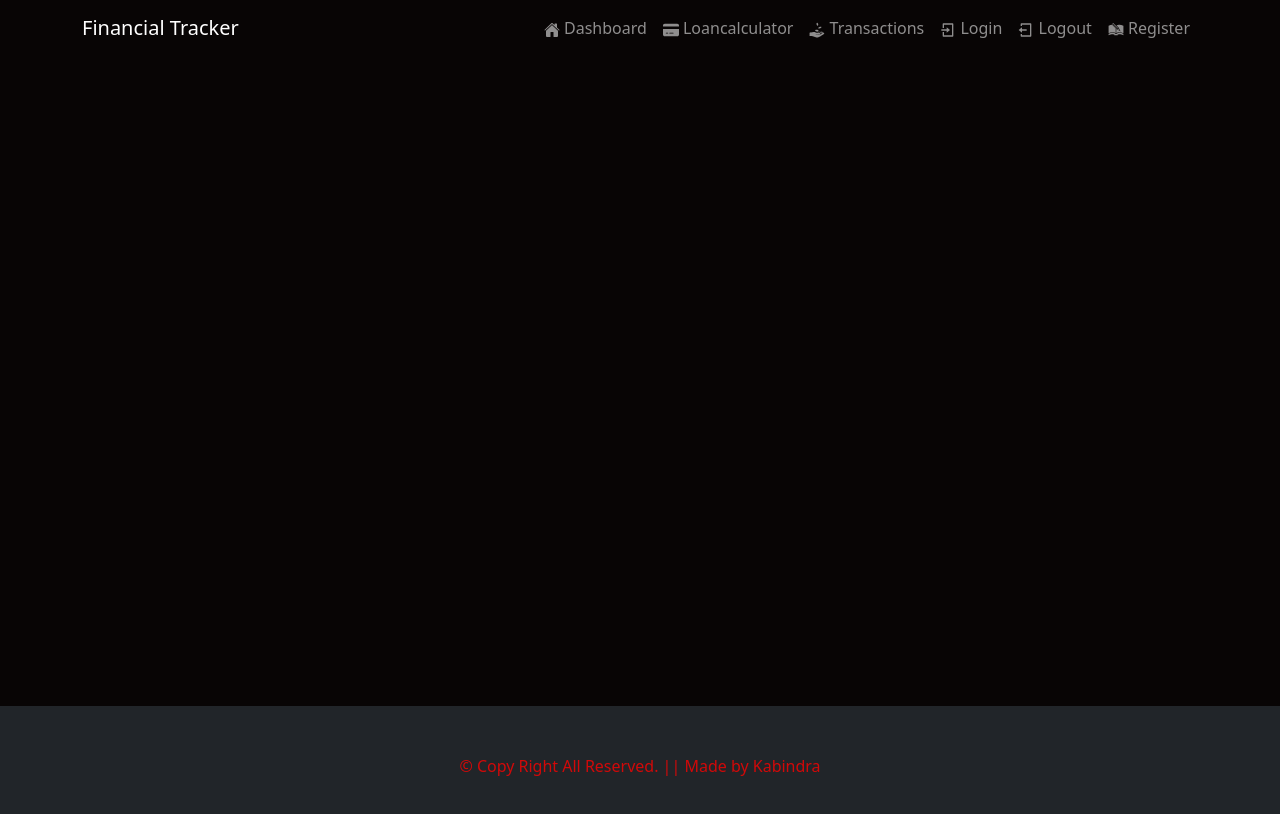
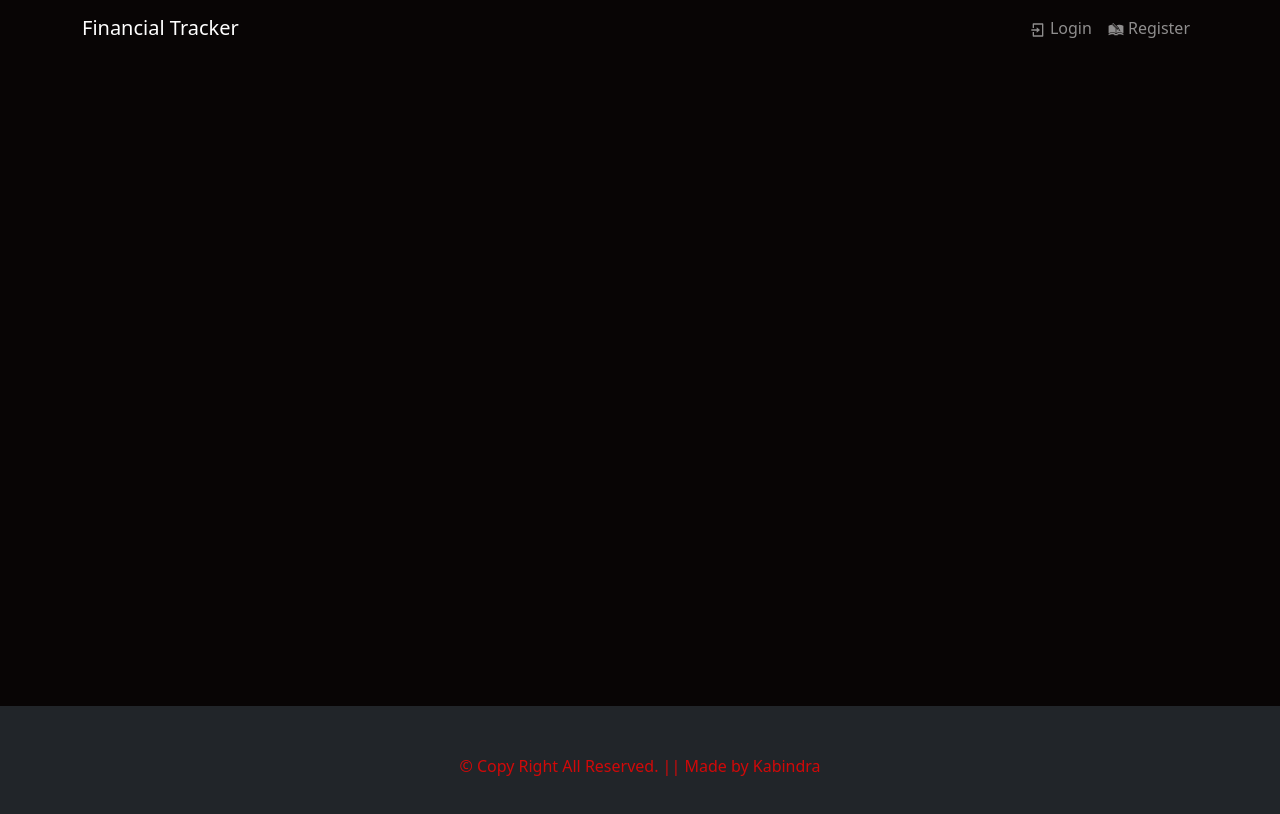
Before and after one commit to kabindrr/TransactionApp-Frontend, a React app: page / in a window 1280 px wide. Shown: the top 814 px of the page. Built offline with nearby package versions, Linux system fonts and the light colour scheme; the HTML template or start-up script is replaced by a standard one.

Commit message:
update navbar with login or logout condition

```diff
--- a/src/components/layout/Header.jsx
+++ b/src/components/layout/Header.jsx
@@ -12,10 +12,11 @@ import { FaCreditCard } from "react-icons/fa6";
 import { useUser } from "../../context/UserContext";
 
 export const Header = () => {
-  const { setUser } = useUser();
+  const { user, setUser } = useUser();
   const navigate = useNavigate();
 
-  const handleOnLogout = () => {
+  const handleOnLogout = (e) => {
+    e.preventDefault();
     //1. On logout click delete "accessjwt " token from the localstorage
     localStorage.removeItem("jwtToken");
 
@@ -32,6 +33,9 @@ export const Header = () => {
         <Navbar.Toggle aria-controls="basic-navbar-nav" />
         <Navbar.Collapse id="basic-navbar-nav">
           <Nav className="ms-auto">
+            {/* updating navbar if its login or logout condition */}
+            {user?._id ? (
+              <>
                 <Link className="nav-link" to="/dashboard">
                   <IoHome /> Dashboard
                 </Link>
@@ -41,15 +45,25 @@ export const Header = () => {
                 <Link className="nav-link" to="/transactions">
                   <GiReceiveMoney /> Transactions
                 </Link>
+                <Link
+                  onClick={handleOnLogout}
+                  className="nav-link"
+                  to="/logout"
+                >
+                  <RiLogoutBoxLine /> Logout
+                </Link>
+              </>
+            ) : (
+              <>
                 <Link className="nav-link" to="/login">
                   <RiLoginBoxLine /> Login
                 </Link>
-            <Link onClick={handleOnLogout} className="nav-link" to="/logout">
-              <RiLogoutBoxLine /> Logout
-            </Link>
+
                 <Link className="nav-link" to="/signup">
                   <GiArchiveRegister /> Register
                 </Link>
+              </>
+            )}
           </Nav>
         </Navbar.Collapse>
       </Container>
```
Lines whose indentation alone changed are shown as unchanged.
